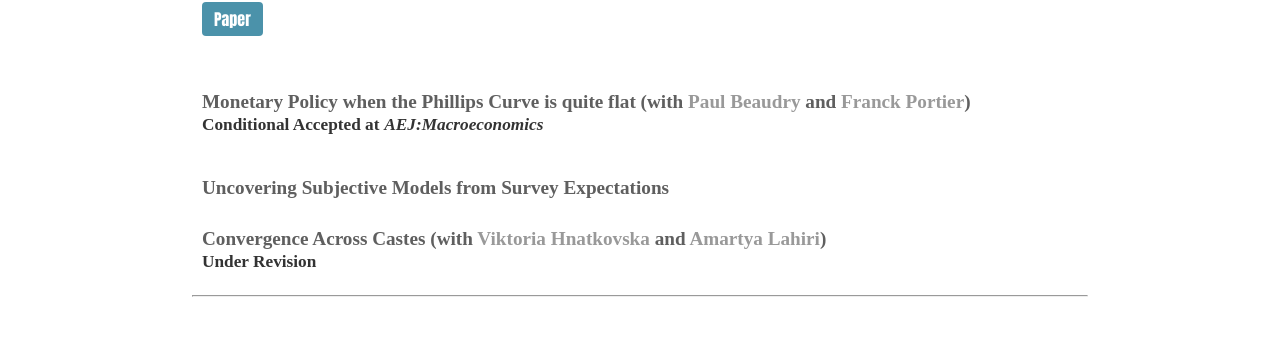
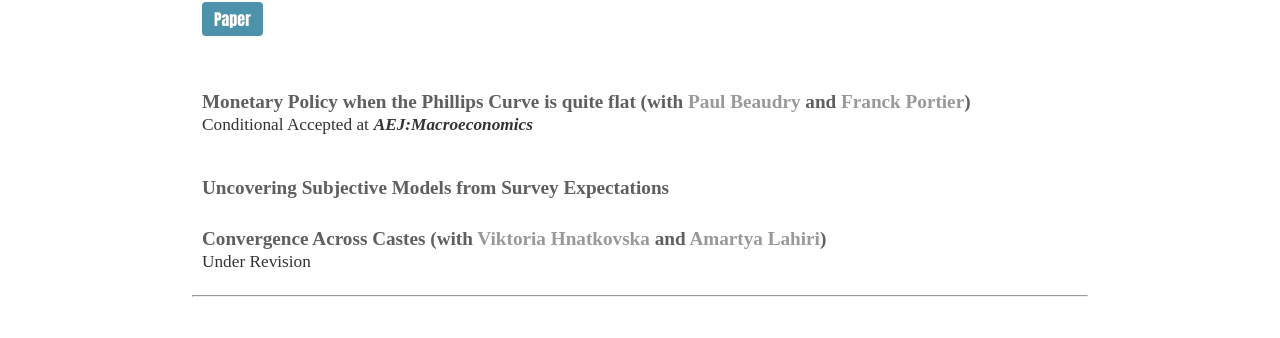
Before and after one commit to sevhou/sevhou.github.io, a Jekyll site: the page built from research/index.html, in a window 1280 px wide. Shown: the part 568-906 px from the top of the page. Built offline with Jekyll 4.4.1, drawn with Linux system fonts in a browser that asks for light colours.

Commit message:
Update main.css

```diff
--- a/css/main.css
+++ b/css/main.css
@@ -176,6 +176,7 @@
     font-family: 'Ariel', 'sans-serif';
     color: #333;
     font-style: oblique 23deg;
+    font-weight: bold;
 }
 
 pubf {
@@ -183,4 +184,5 @@
     font-family: 'Ariel', 'sans-serif';
     color: #333;
     font-style: normal;
+    font-weight: lighter;
 }
```
